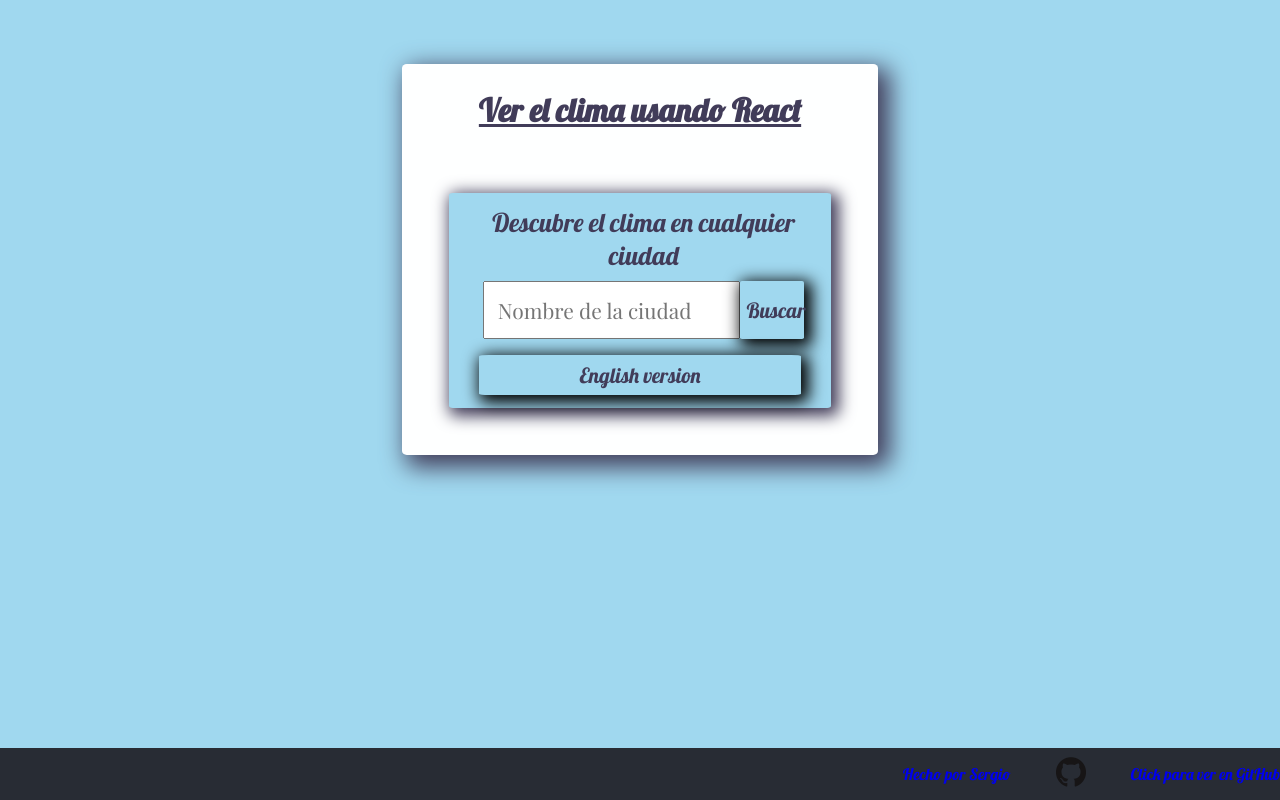
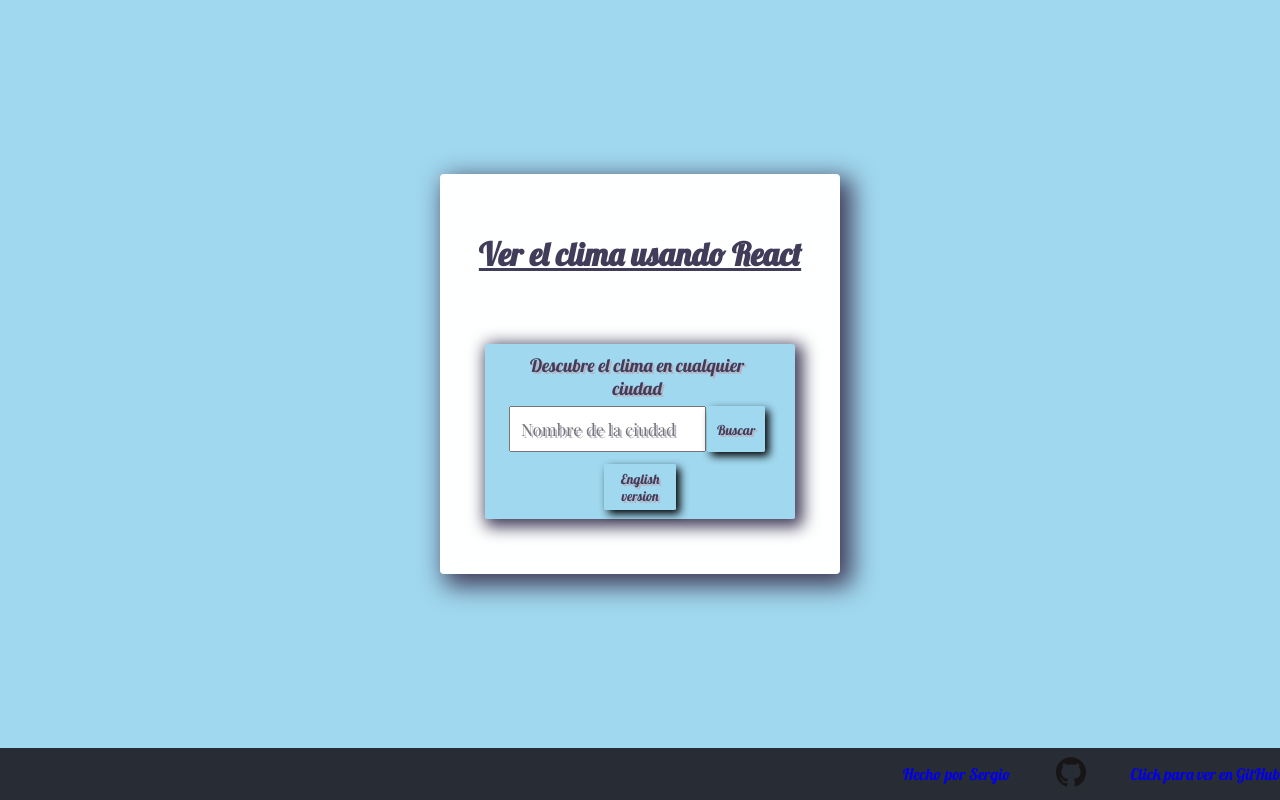
Before and after one commit to sergiodiazl/react-clima, a React (Create React App) app: page / in a window 1280 px wide. Built offline with nearby package versions, Linux system fonts and the light colour scheme.

Commit message:
first commit

```diff
--- a/package.json
+++ b/package.json
@@ -5,6 +5,7 @@
   "dependencies": {
     "react": "^16.6.3",
     "react-dom": "^16.6.3",
+    "react-router-dom": "^4.3.1",
     "react-scripts": "2.1.1"
   },
   "scripts": {
--- a/src/App.js
+++ b/src/App.js
@@ -1,17 +1,20 @@
 import React, { Component } from 'react';
+import './App.css';
 
-import './App.css';
+import{BrowserRouter,Route,Switch}from 'react-router-dom';
 import WeatherContainer from './components/WeatherContainer/WeatherContainer';
 
 class App extends Component {
   render() {
     return (
+      <BrowserRouter>
       <div className="App">
+        <Switch>
+        <Route component={WeatherContainer}/>
 
-        <WeatherContainer/>
-
-
+        </Switch>
       </div>
+      </BrowserRouter>
     );
   }
 }
--- a/src/components/WeatherContainer/WeatherContainer.css
+++ b/src/components/WeatherContainer/WeatherContainer.css
@@ -12,26 +12,27 @@
   .weather-box{
     background: #feffff;
     display: flex;
-    padding: 2% ;
+    padding: 3%;
     align-self: center;
-
+    max-height: 80%;
     flex-direction: column;
     align-items: center;
-    margin: 5%;
+    margin:  auto 0 ;
+
     border-radius: 1%;
     box-shadow: 1vh 1vh 3vh 0.5vh;
   }
   h1{
     text-decoration: underline;
-    margin: 0;
-    padding: 0;
-   }
+  }
    h2{
     margin: 0;
     padding:0;
+    text-shadow: 2px 2px #b7b4c5;
    }
 
   footer {
+    align-self: flex-end;
     background-color: #282c34;
     min-width: 100%;
     height: 5%;
--- a/src/components/WeatherForm/WeatherForm.css
+++ b/src/components/WeatherForm/WeatherForm.css
@@ -1,50 +1,56 @@
 .weather-form{
     background:#a0d8ef;
-
+    min-width: 90%;
+    text-shadow: 2px 2px #b7b4c5;
     margin: 5%;
     padding: 3%;
     border-radius:1%;
-    font-size: calc(10px + 2vmin);
+    font-size:  2.3vmin;
 }
 form{
-
     box-shadow: 0.5vh 0.5vh 2vh 0.5vh;
 }
 fieldset{
-    width:90%;
     border:none;
     display: flex;
-    justify-content: space-evenly;
+    margin:0 2% 0 0%;
+
 }
 form button{
     justify-self: flex-end;
-    width: 20%;
+    width: 25%;
     border-style:none;
     border-radius:3%;
     border-color:#feffff;
     background-color:#a0d8ef;
     color: #413c59;
-    font-size: calc(5px + 2vmin);
+    text-shadow: 2px 2px #b7b4c5;
+    font-size: 1.7vmin;
     font-family: 'Lobster','Courier';
-    padding: 2%;
-    box-shadow: 0.5vh 0.5vh 2vh 0.5vh black;
+
+    transition: background-color 1.5s ease;
+
+    box-shadow: 0.5vh 0.5vh 1vh 0vh rgb(0, 0, 0.5);
 }
 form button:hover{
-    background-color:#feffff;
-
+   background-color: #feffff;
 }
 
 input{
     width: 75%;
+    display:block;
+    margin-right:0.5%;
     padding:4%;
     justify-self: flex-start;
     font-family: "Playfair Display","Courier";
-    font-size: calc(5px + 2vmin);
+    font-size: 2.1vmin;
+    text-shadow: 2px 2px#b7b4c5;
+}
+input:required{
+    box-shadow: none;
 
 }
 .language-button{
-
-    min-width: 90%;
     padding: 2%;
     border-radius: 3%;
   }
--- a/src/components/WeatherInfo/WeatherInfo.css
+++ b/src/components/WeatherInfo/WeatherInfo.css
@@ -10,16 +10,18 @@
     align-items: center;
     flex-direction: column;
 
-
 }
 .weather-summary p{
-    padding: 2% 10%;
+    margin-top: 0;
+    padding: 2% 8%;
     width: 100%;
     font-size: calc(10px + 4vmin);
     font-weight: bolder;
     box-shadow: 0.5vh 0.5vh 2vh 0.5vh black;
     background:  #413c59;
     color:#ffffff;
+    text-shadow:1px 2px #69647e;
+
 }
 .weather-details{
     line-height: 2;
@@ -34,6 +36,7 @@
     color:#ffffff;
     box-shadow: 0.5vh 0.5vh 2vh 0.5vh black;
     margin: 5% 5%;
+    text-shadow:1px 2px #69647e;
 }
 
 .temperature-value,
@@ -42,13 +45,19 @@
 .humidity-value{
     color:#413c59;
     background:#ffffff;
+    text-shadow: 2px 2px #b7b4c5;
 }
 .weather-icon{
-    margin-top:5%;
-    animation: walk 4s infinite;
-
+    margin-top:3%;
+    margin-bottom: 3%;
+    animation: walk 2s infinite;
     border-radius:100%;
-    box-shadow: 0.5vh 0.5vh 2vh 0vh black;
+    box-shadow: 0.5vh 0.5vh 2vh 0vh #4d4b4b;
+}
+.weather-icon img{
+    display: block;
+    margin-left: auto;
+    margin-right: auto;
 }
 @keyframes walk{
     0%{ left:0%;transform:rotate(20deg)}
```
Also changed, not shown: 1 other file (tests, documents, lock files or other folders).
